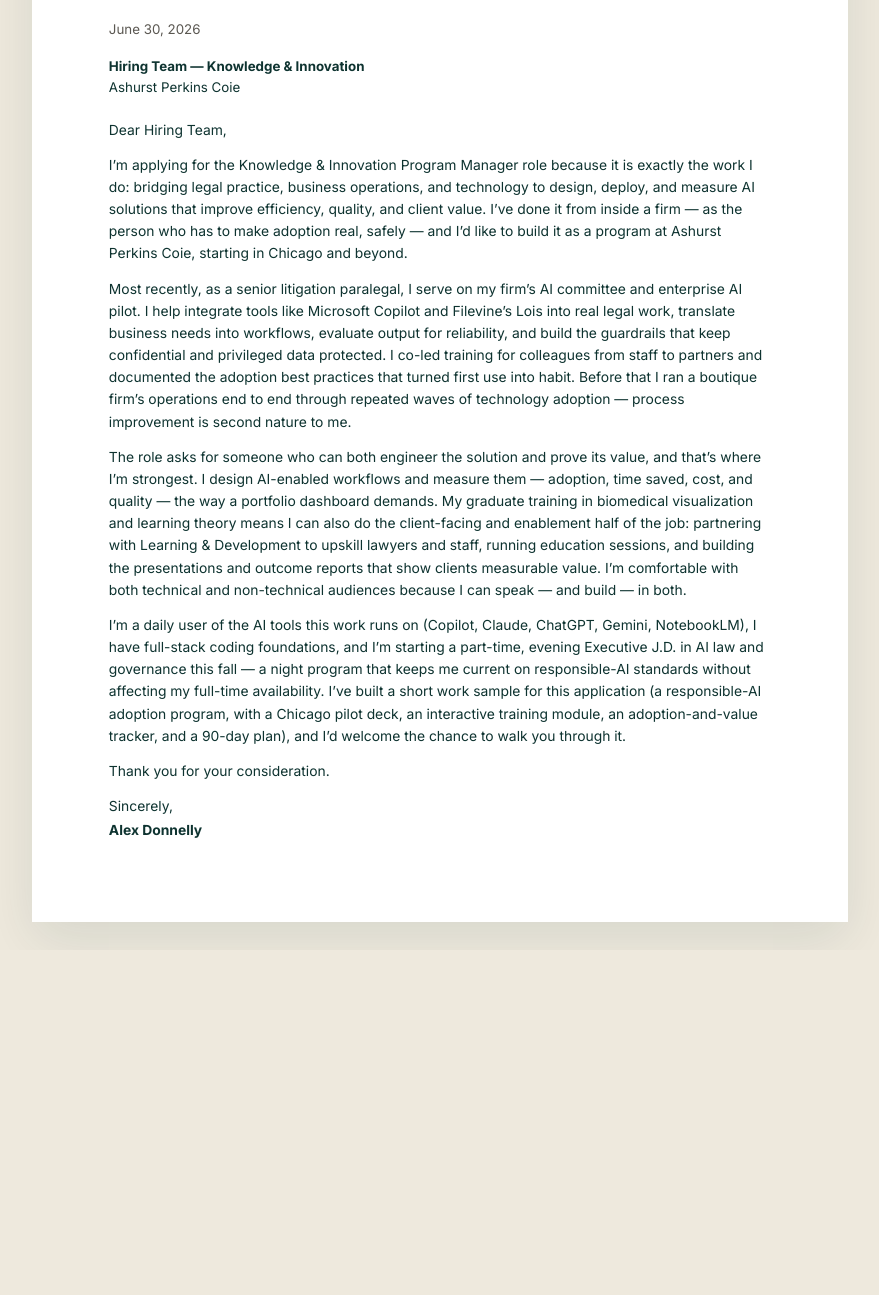
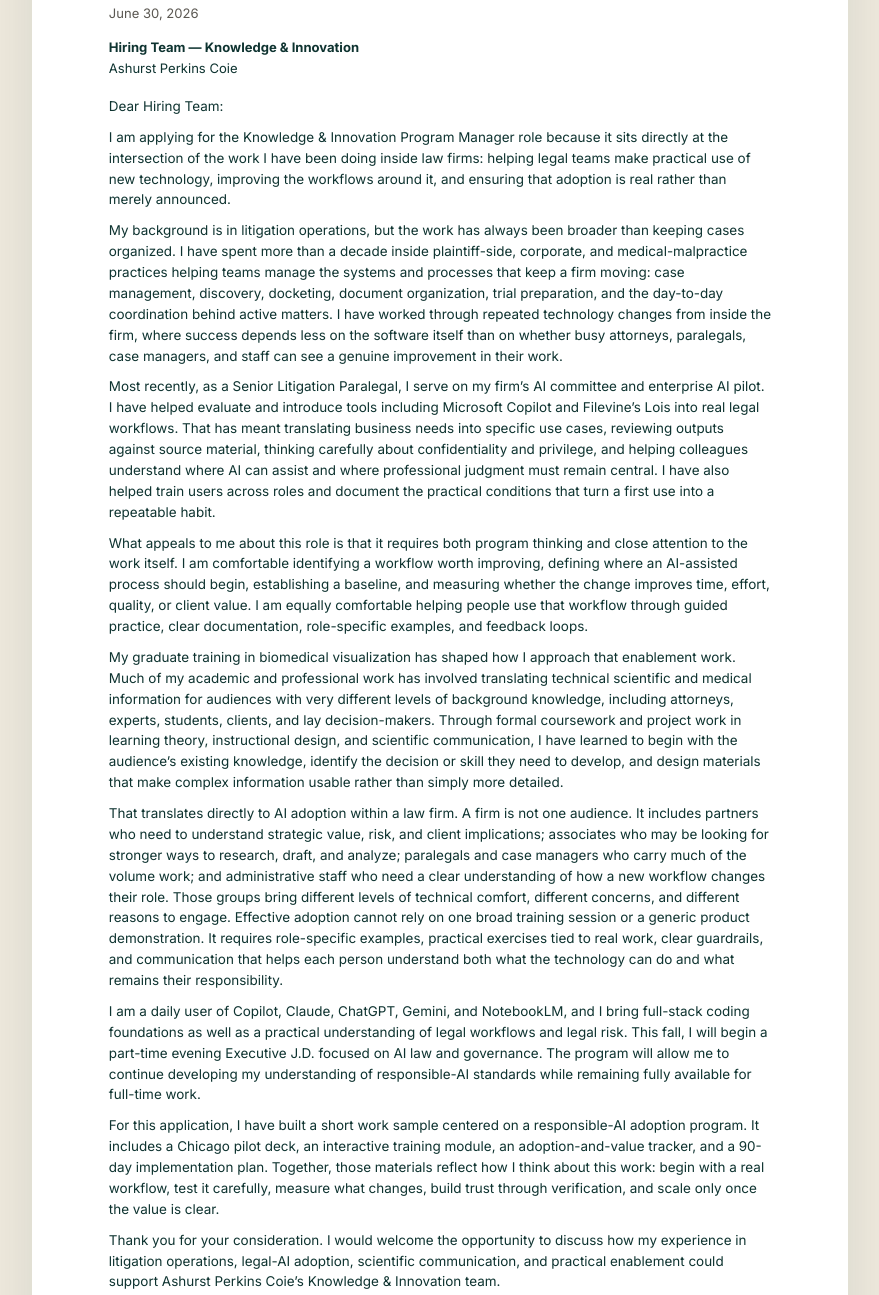
Before and after one commit to ajdonnelly/perkins-coie-innovation, a plain HTML site: page cover-letter.html in a window 1280 px wide. Shown: the part 278-1573 px from the top of the page, without its empty margins (200-1079 px from the left). Before the commit the page ends 1228 px from the top, so only its background shows below. Drawn offline with Linux system fonts and the light colour scheme.

Commit message:
changes to why

```diff
--- a/cover-letter.html
+++ b/cover-letter.html
@@ -12,26 +12,30 @@
   :root { --ink:#0e3330; --muted:#5b5852; --line:#d9d3c8; --accent:#0c6b4d; --paper:#ffffff; }
   * { box-sizing: border-box; }
   html, body { margin:0; padding:0; background:#eee9dd; color:var(--ink);
-    font-family: Inter, ui-sans-serif, system-ui, -apple-system, "Segoe UI", Arial, sans-serif; line-height:1.6; }
-  .sheet { max-width: 8.5in; margin: 28px auto; background: var(--paper); padding: 0.72in 0.8in 0.7in;
+    font-family: Inter, ui-sans-serif, system-ui, -apple-system, "Segoe UI", Arial, sans-serif; line-height:1.55; }
+  .sheet { max-width: 8.5in; margin: 28px auto; background: var(--paper); padding: 0.7in 0.8in 0.65in;
     box-shadow: 0 18px 50px rgba(14,51,48,0.10); }
-  .name { margin:0; font-family:"Archivo", Inter, sans-serif; font-weight:800; font-size:27pt;
+  .name { margin:0; font-family:"Archivo", Inter, sans-serif; font-weight:800; font-size:26pt;
     letter-spacing:-0.01em; color:var(--ink); }
-  .title-line { margin:6px 0 0; color:var(--accent); font-weight:700; font-size:11pt; }
-  .contact { margin:10px 0 0; padding-bottom:14px; border-bottom:2px solid var(--accent);
-    color:var(--muted); font-size:9.6pt; }
+  .title-line { margin:6px 0 0; color:var(--accent); font-weight:700; font-size:10.6pt; }
+  .contact { margin:9px 0 0; padding-bottom:13px; border-bottom:2px solid var(--accent);
+    color:var(--muted); font-size:9.3pt; }
   .contact a { color:var(--accent); text-decoration:none; }
-  .meta { margin:22px 0 0; font-size:10pt; }
+  .meta { margin:20px 0 0; font-size:9.8pt; }
   .meta .date { color:var(--muted); }
-  .meta .to { margin-top:16px; }
+  .meta .to { margin-top:14px; }
   .meta .to strong { display:block; color:var(--ink); }
-  .body p { margin:0 0 13px; font-size:10.4pt; }
-  .sign { margin-top:20px; }
+  .body p { margin:0 0 10px; font-size:10.1pt; }
+  .sign { margin-top:16px; }
   .sign strong { display:block; margin-top:2px; }
-  @page { size: letter; margin: 0.7in; }
+  @page { size: letter; margin: 0.6in;
+    @bottom-left { content: "Alex Donnelly \2014 Cover Letter \2014 K&I Program Manager"; font-family: Inter, Arial, sans-serif; font-size: 7.5pt; color: #8a857c; }
+    @bottom-right { content: "Page " counter(page) " of " counter(pages); font-family: Inter, Arial, sans-serif; font-size: 7.5pt; color: #8a857c; }
+  }
   @media print {
     html, body { background:#fff; -webkit-print-color-adjust:exact; print-color-adjust:exact; }
     .sheet { box-shadow:none; margin:0; max-width:none; padding:0; }
+    .body p { orphans: 3; widows: 3; }
   }
 </style>
 </head>
@@ -54,42 +58,78 @@
       </div>
     </div>
 
-    <div class="body" style="margin-top:20px;">
-      <p>Dear Hiring Team,</p>
+    <div class="body" style="margin-top:18px;">
+      <p>Dear Hiring Team:</p>
       <p>
-        I&rsquo;m applying for the Knowledge &amp; Innovation Program Manager role because it is exactly the work
-        I do: bridging legal practice, business operations, and technology to design, deploy, and measure AI
-        solutions that improve efficiency, quality, and client value. I&rsquo;ve done it from inside a firm
-        &mdash; as the person who has to make adoption real, safely &mdash; and I&rsquo;d like to build it as a
-        program at Ashurst Perkins Coie, starting in Chicago and beyond.
+        I am applying for the Knowledge &amp; Innovation Program Manager role because it sits directly at the
+        intersection of the work I have been doing inside law firms: helping legal teams make practical use of
+        new technology, improving the workflows around it, and ensuring that adoption is real rather than merely
+        announced.
       </p>
       <p>
-        Most recently, as a senior litigation paralegal, I serve on my firm&rsquo;s AI committee and enterprise
-        AI pilot. I help integrate tools like Microsoft Copilot and Filevine&rsquo;s Lois into real legal work,
-        translate business needs into workflows, evaluate output for reliability, and build the guardrails that
-        keep confidential and privileged data protected. I co-led training for colleagues from staff to partners
-        and documented the adoption best practices that turned first use into habit. Before that I ran a boutique
-        firm&rsquo;s operations end to end through repeated waves of technology adoption &mdash; process
-        improvement is second nature to me.
+        My background is in litigation operations, but the work has always been broader than keeping cases
+        organized. I have spent more than a decade inside plaintiff-side, corporate, and medical-malpractice
+        practices helping teams manage the systems and processes that keep a firm moving: case management,
+        discovery, docketing, document organization, trial preparation, and the day-to-day coordination behind
+        active matters. I have worked through repeated technology changes from inside the firm, where success
+        depends less on the software itself than on whether busy attorneys, paralegals, case managers, and staff
+        can see a genuine improvement in their work.
       </p>
       <p>
-        The role asks for someone who can both engineer the solution and prove its value, and that&rsquo;s where
-        I&rsquo;m strongest. I design AI-enabled workflows and measure them &mdash; adoption, time saved, cost,
-        and quality &mdash; the way a portfolio dashboard demands. My graduate training in biomedical
-        visualization and learning theory means I can also do the client-facing and enablement half of the job:
-        partnering with Learning &amp; Development to upskill lawyers and staff, running education sessions, and
-        building the presentations and outcome reports that show clients measurable value. I&rsquo;m comfortable
-        with both technical and non-technical audiences because I can speak &mdash; and build &mdash; in both.
+        Most recently, as a Senior Litigation Paralegal, I serve on my firm&rsquo;s AI committee and enterprise
+        AI pilot. I have helped evaluate and introduce tools including Microsoft Copilot and Filevine&rsquo;s
+        Lois into real legal workflows. That has meant translating business needs into specific use cases,
+        reviewing outputs against source material, thinking carefully about confidentiality and privilege, and
+        helping colleagues understand where AI can assist and where professional judgment must remain central. I
+        have also helped train users across roles and document the practical conditions that turn a first use
+        into a repeatable habit.
       </p>
       <p>
-        I&rsquo;m a daily user of the AI tools this work runs on (Copilot, Claude, ChatGPT, Gemini, NotebookLM),
-        I have full-stack coding foundations, and I&rsquo;m starting a part-time, evening Executive J.D. in AI
-        law and governance this fall &mdash; a night program that keeps me current on responsible-AI standards
-        without affecting my full-time availability. I&rsquo;ve built a short work sample for this application (a
-        responsible-AI adoption program, with a Chicago pilot deck, an interactive training module, an
-        adoption-and-value tracker, and a 90-day plan), and I&rsquo;d welcome the chance to walk you through it.
+        What appeals to me about this role is that it requires both program thinking and close attention to the
+        work itself. I am comfortable identifying a workflow worth improving, defining where an AI-assisted
+        process should begin, establishing a baseline, and measuring whether the change improves time, effort,
+        quality, or client value. I am equally comfortable helping people use that workflow through guided
+        practice, clear documentation, role-specific examples, and feedback loops.
       </p>
-      <p>Thank you for your consideration.</p>
+      <p>
+        My graduate training in biomedical visualization has shaped how I approach that enablement work. Much of
+        my academic and professional work has involved translating technical scientific and medical information
+        for audiences with very different levels of background knowledge, including attorneys, experts, students,
+        clients, and lay decision-makers. Through formal coursework and project work in learning theory,
+        instructional design, and scientific communication, I have learned to begin with the audience&rsquo;s
+        existing knowledge, identify the decision or skill they need to develop, and design materials that make
+        complex information usable rather than simply more detailed.
+      </p>
+      <p>
+        That translates directly to AI adoption within a law firm. A firm is not one audience. It includes
+        partners who need to understand strategic value, risk, and client implications; associates who may be
+        looking for stronger ways to research, draft, and analyze; paralegals and case managers who carry much
+        of the volume work; and administrative staff who need a clear understanding of how a new workflow changes
+        their role. Those groups bring different levels of technical comfort, different concerns, and different
+        reasons to engage. Effective adoption cannot rely on one broad training session or a generic product
+        demonstration. It requires role-specific examples, practical exercises tied to real work, clear
+        guardrails, and communication that helps each person understand both what the technology can do and what
+        remains their responsibility.
+      </p>
+      <p>
+        I am a daily user of Copilot, Claude, ChatGPT, Gemini, and NotebookLM, and I bring full-stack coding
+        foundations as well as a practical understanding of legal workflows and legal risk. This fall, I will
+        begin a part-time evening Executive J.D. focused on AI law and governance. The program will allow me to
+        continue developing my understanding of responsible-AI standards while remaining fully available for
+        full-time work.
+      </p>
+      <p>
+        For this application, I have built a short work sample centered on a responsible-AI adoption program. It
+        includes a Chicago pilot deck, an interactive training module, an adoption-and-value tracker, and a
+        90-day implementation plan. Together, those materials reflect how I think about this work: begin with a
+        real workflow, test it carefully, measure what changes, build trust through verification, and scale only
+        once the value is clear.
+      </p>
+      <p>
+        Thank you for your consideration. I would welcome the opportunity to discuss how my experience in
+        litigation operations, legal-AI adoption, scientific communication, and practical enablement could
+        support Ashurst Perkins Coie&rsquo;s Knowledge &amp; Innovation team.
+      </p>
       <p class="sign">Sincerely,<strong>Alex Donnelly</strong></p>
     </div>
   </div>
```
Also changed, not shown: index.html (+41 -20 lines), resume.html (+2 -2 lines).
